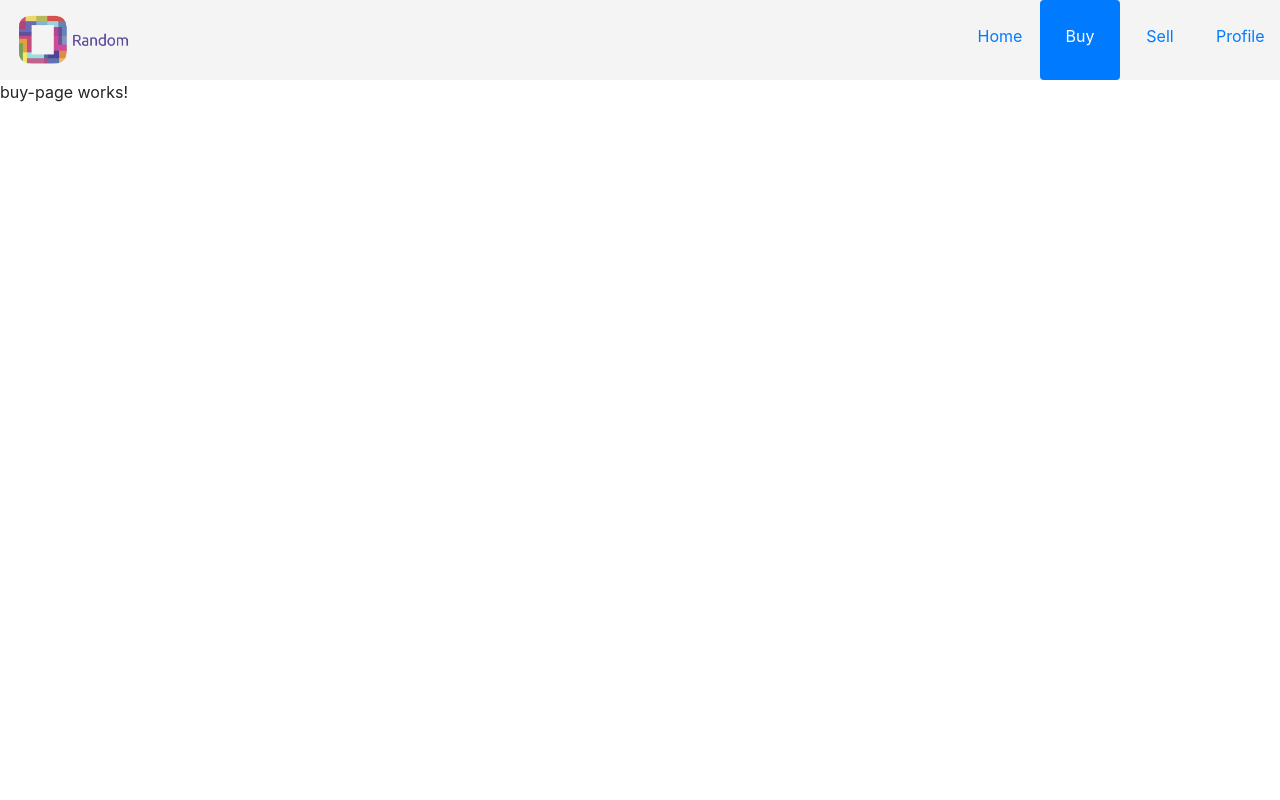
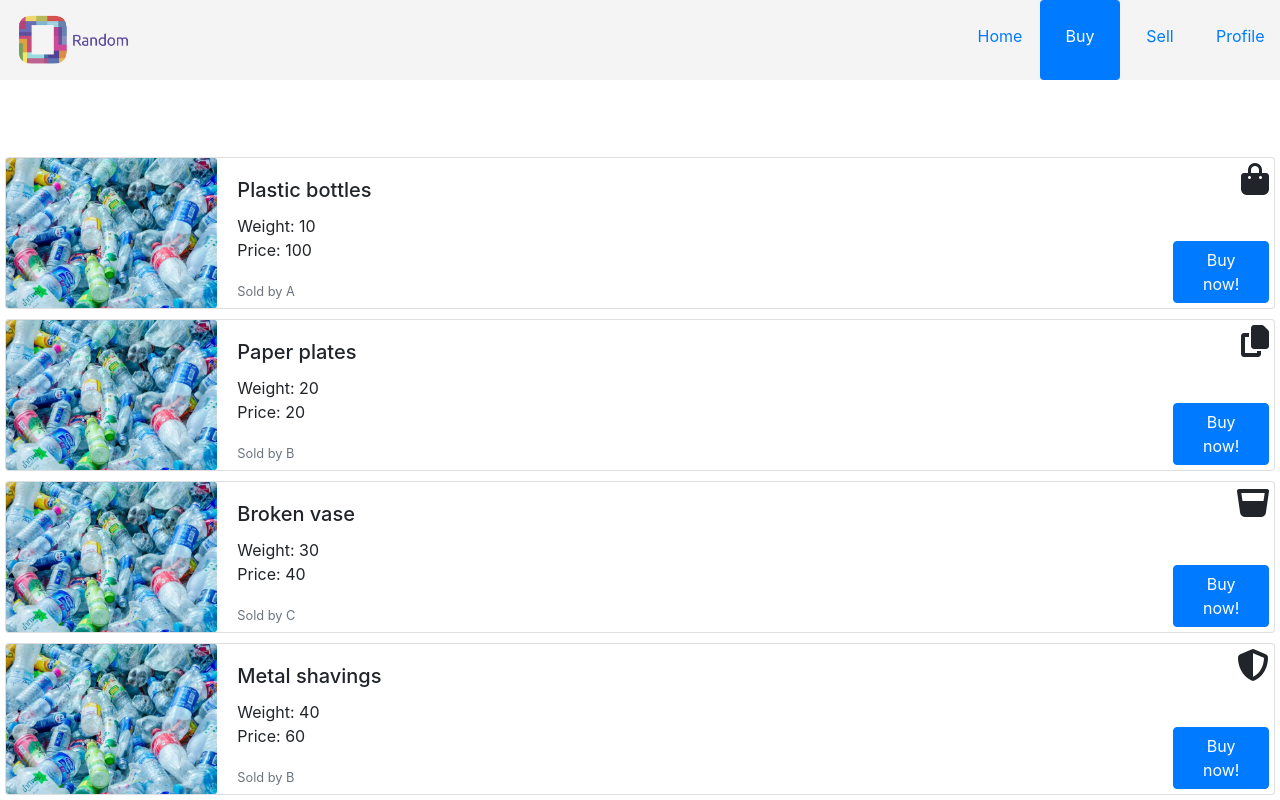
Before and after one commit to RushikeshJoshi4/Trash-Bank, an Angular app: page /buy in a window 1280 px wide. Built offline with nearby package versions, Linux system fonts and the light colour scheme.

Commit message:
buy page mockup

```diff
--- a/src/app/models/item.ts
+++ b/src/app/models/item.ts
@@ -9,7 +9,7 @@ export enum ItemType {
 export class Item {
     ID: number;
     title: string;
-    ownerID: number;
+    ownerName: string;
     forSale: boolean;
     weight: number;
     price: number;
--- a/src/app/models/mockdata/mock_items.ts
+++ b/src/app/models/mockdata/mock_items.ts
@@ -1,8 +1,8 @@
 import { Item, ItemType } from '../item';
 
 export const ITEMS: Item[] = [
-    { ID: 1, title: 'Plastic bottles', ownerID: 1, forSale: true, weight: 10, price: 100, type: ItemType.PLASTIC, path: 'x' },
-    { ID: 2, title: 'Paper plates', ownerID: 2, forSale: true, weight: 20, price: 20, type: ItemType.PAPER, path: 'y' },
-    { ID: 3, title: 'Broken vase', ownerID: 1, forSale: true, weight: 30, price: 40, type: ItemType.GLASS, path: 'a' },
-    { ID: 4, title: 'Metal shavings', ownerID: 4, forSale: true, weight: 40, price: 60, type: ItemType.METAL, path: 'b' },
+    { ID: 1, title: 'Plastic bottles', ownerName: 'A', forSale: true, weight: 10, price: 100, type: ItemType.PLASTIC, path: 'x' },
+    { ID: 2, title: 'Paper plates', ownerName: 'B', forSale: true, weight: 20, price: 20, type: ItemType.PAPER, path: 'y' },
+    { ID: 3, title: 'Broken vase', ownerName: 'C', forSale: true, weight: 30, price: 40, type: ItemType.GLASS, path: 'a' },
+    { ID: 4, title: 'Metal shavings', ownerName: 'B', forSale: true, weight: 40, price: 60, type: ItemType.METAL, path: 'b' },
 ];
--- a/src/app/pages/buy-page/buy-page.component.html
+++ b/src/app/pages/buy-page/buy-page.component.html
@@ -1 +1,30 @@
-<p>buy-page works!</p>
+<div id="buy-container">
+  <div id="filter-bar"></div>
+  <div id="listings" *ngIf="items">
+    <div id="card-container" *ngFor="let item of items; index as i">
+    <div class="card" *ngIf="item.forSale">
+      <div class="row no-gutters">
+        <div class="col-md-2 listing-image">
+          <img src="../../../assets/product.jpg" height="100%" class="card-img" alt="...">
+        </div>
+        <div class="col-md-9 listing-body">
+          <div class="card-body">
+          <h5 class="card-title">{{item.title}}</h5>
+            <p class="card-text">
+              Weight: {{item.weight}}
+              <br>
+              Price: {{item.price}}
+            </p>
+            <!-- <p class="card-text">Price: </p> -->
+          <p class="card-text"><small class="text-muted">Sold by {{item.ownerName}}</small></p>
+          </div>
+        </div>
+        <div class="col-md-1 listing-end">
+          <i class="fas" [ngClass]="getCategoryIcon(item.type)"></i>
+          <a href="#" class="btn btn-primary">Buy now!</a>
+        </div>
+      </div>
+    </div>
+  </div>
+  </div>
+</div>
--- a/src/app/pages/buy-page/buy-page.component.scss
+++ b/src/app/pages/buy-page/buy-page.component.scss
@@ -0,0 +1,44 @@
+#buy-container {
+    height: calc(100% - 80px);
+    display: flex;
+    flex-direction: column;
+}
+
+#filter-bar {
+    height: 10%;
+}
+
+#listings {
+    flex-grow: 1;
+    overflow: auto;
+}
+
+#card-container {
+    padding: 5px;
+}
+
+.row {
+    height: 150px;
+
+    .listing-image {
+        overflow: hidden;
+        height: 100%;
+
+        img {
+            object-fit: cover;
+        }
+    }
+
+    .listing-end {
+        display: flex;
+        flex-direction: column;
+        height: 100%;
+        justify-content: space-between;
+        padding: 5px;
+
+        i {
+            align-self: flex-end;
+            font-size: 2rem;
+        }
+    }
+}
--- a/src/app/pages/buy-page/buy-page.component.ts
+++ b/src/app/pages/buy-page/buy-page.component.ts
@@ -1,4 +1,6 @@
 import { Component, OnInit } from '@angular/core';
+import { Item, ItemType } from 'src/app/models/item';
+import { ITEMS } from 'src/app/models/mockdata/mock_items';
 
 @Component({
   selector: 'app-buy-page',
@@ -7,9 +9,25 @@ import { Component, OnInit } from '@angular/core';
 })
 export class BuyPageComponent implements OnInit {
 
-  constructor() { }
+  items: Item[];
+  constructor() {
+    this.items = [];
+  }
 
   ngOnInit() {
+    this.items = ITEMS;
+  }
+
+  getCategoryIcon(type: ItemType) {
+    const obj = {
+      'fa-trash-alt': type === ItemType.TRASH,
+      'fa-glass-whiskey': type === ItemType.GLASS,
+      'fa-shopping-bag': type === ItemType.PLASTIC,
+      'fa-shield-alt': type === ItemType.METAL,
+      'fa-copy': type === ItemType.PAPER,
+    };
+    console.log(obj);
+    return obj;
   }
 
 }
```
Also changed, not shown: src/assets/product.jpg (added).
